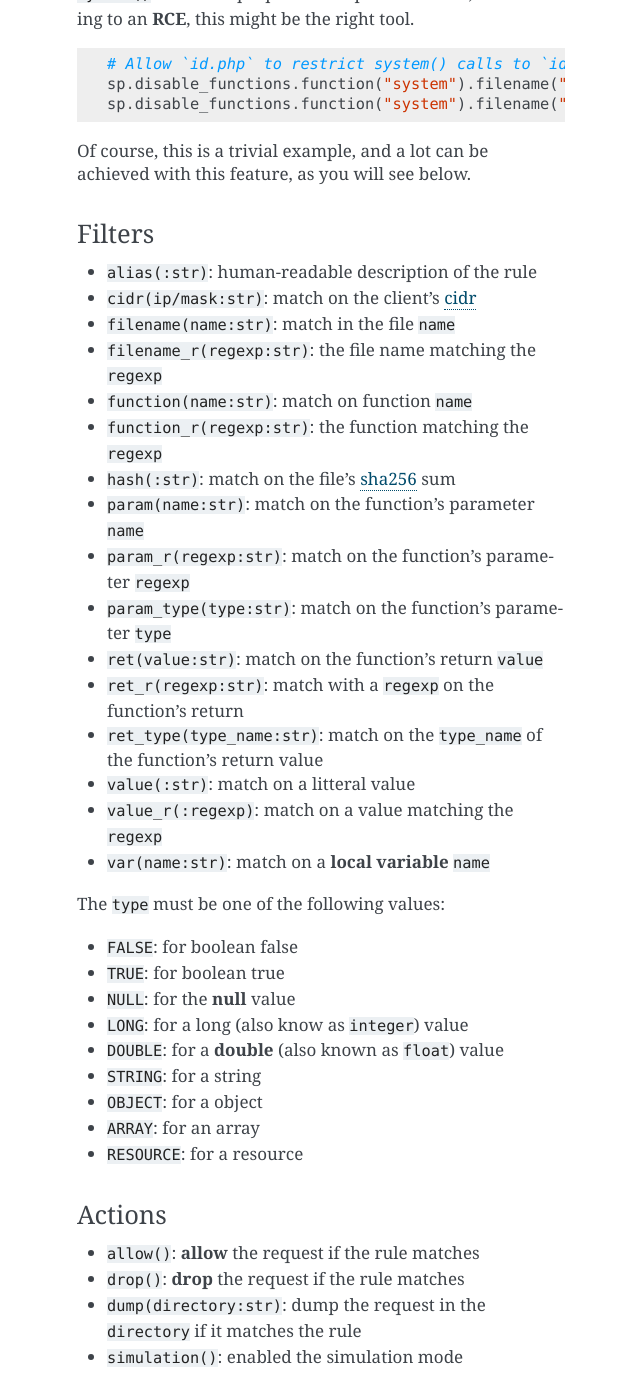
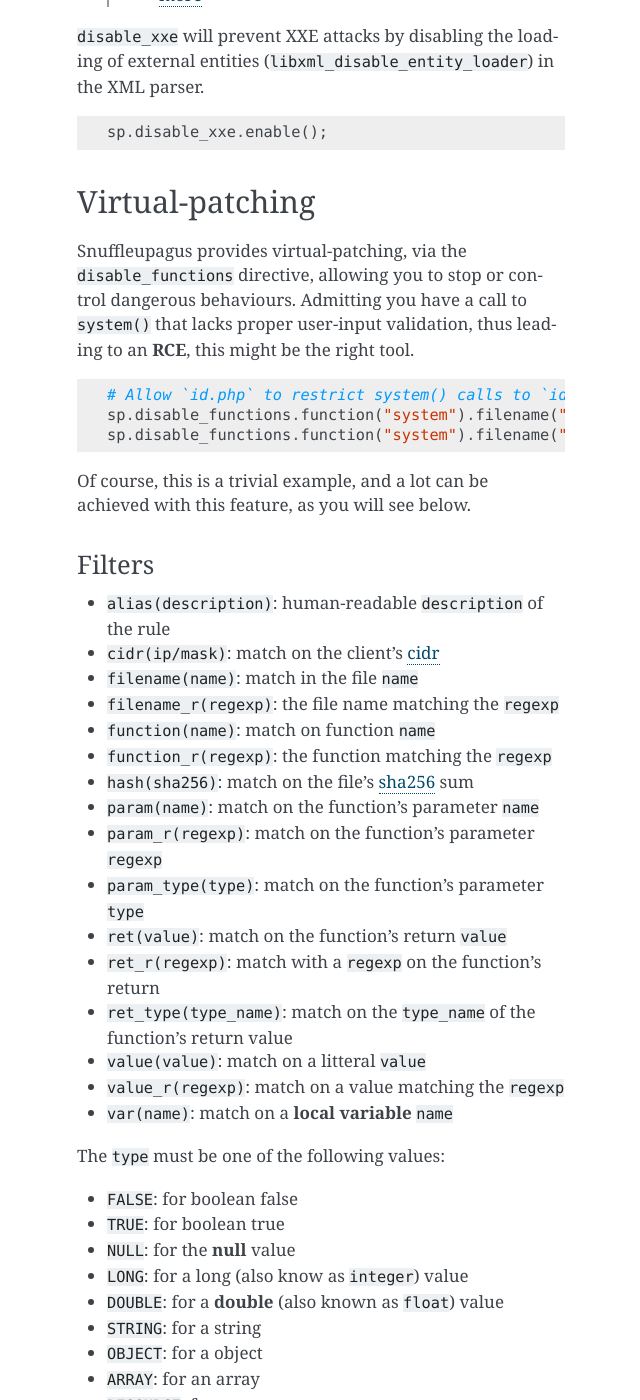
Before and after one commit to jvoisin/snuffleupagus, a Sphinx documentation site: the page built from doc/source/config.rst, in a window 1280 px wide and 1400 px high, scrolled down 3995 px. Shown: the whole window, without its empty margins (429-1069 px from the left). Built offline with Sphinx 7.4.7, drawn with Linux system fonts in a browser that asks for light colours; some of the changed text lies outside the part shown.

Commit message:
Update a bit the configuration

```diff
--- a/doc/source/conf.py
+++ b/doc/source/conf.py
@@ -57,7 +57,7 @@
 # The short X.Y version.
 version = u'0.1'
 # The full version, including alpha/beta/rc tags.
-release = u'Public Alpha'
+release = u'beta'
 
 # The language for content autogenerated by Sphinx. Refer to documentation
 # for a list of supported languages.
--- a/doc/source/config.rst
+++ b/doc/source/config.rst
@@ -34,7 +40,7 @@
 forcing PHP to throw a `TypeError <https://secure.php.net/manual/en/class.typeerror.php>`_
 exception if an argument type being passed to a function does not match its corresponding declared parameter type.
 
-It can either be ``enabled`` or ``disabled``
+It can either be ``enabled`` or ``disabled``.
 
 ::
 
@@ -191,22 +201,22 @@
 Filters
 ^^^^^^^
 
-- ``alias(:str)``: human-readable description of the rule
-- ``cidr(ip/mask:str)``: match on the client's `cidr <https://en.wikipedia.org/wiki/Classless_Inter-Domain_Routing>`_
-- ``filename(name:str)``: match in the file ``name``
-- ``filename_r(regexp:str)``: the file name matching the ``regexp``
-- ``function(name:str)``: match on function ``name``
-- ``function_r(regexp:str)``: the function matching the ``regexp``
-- ``hash(:str)``: match on the file's `sha256 <https://en.wikipedia.org/wiki/SHA-2>`_ sum
-- ``param(name:str)``: match on the function's parameter ``name``
-- ``param_r(regexp:str)``: match on the function's parameter ``regexp``
-- ``param_type(type:str)``: match on the function's parameter ``type``
-- ``ret(value:str)``: match on the function's return ``value``
-- ``ret_r(regexp:str)``: match with a ``regexp`` on the function's return
-- ``ret_type(type_name:str)``: match on the ``type_name`` of the function's return value
-- ``value(:str)``: match on a litteral value
-- ``value_r(:regexp)``: match on a value matching the ``regexp``
-- ``var(name:str)``: match on a **local variable** ``name``
+- ``alias(description)``: human-readable ``description`` of the rule
+- ``cidr(ip/mask)``: match on the client's `cidr <https://en.wikipedia.org/wiki/Classless_Inter-Domain_Routing>`_
+- ``filename(name)``: match in the file ``name``
+- ``filename_r(regexp)``: the file name matching the ``regexp``
+- ``function(name)``: match on function ``name``
+- ``function_r(regexp)``: the function matching the ``regexp``
+- ``hash(sha256)``: match on the file's `sha256 <https://en.wikipedia.org/wiki/SHA-2>`_ sum
+- ``param(name)``: match on the function's parameter ``name``
+- ``param_r(regexp)``: match on the function's parameter ``regexp``
+- ``param_type(type)``: match on the function's parameter ``type``
+- ``ret(value)``: match on the function's return ``value``
+- ``ret_r(regexp)``: match with a ``regexp`` on the function's return
+- ``ret_type(type_name)``: match on the ``type_name`` of the function's return value
+- ``value(value)``: match on a litteral ``value``
+- ``value_r(regexp)``: match on a value matching the ``regexp``
+- ``var(name)``: match on a **local variable** ``name``
 
 The ``type`` must be one of the following values:
 
@@ -225,7 +235,7 @@
 
 - ``allow()``: **allow** the request if the rule matches
 - ``drop()``: **drop** the request if the rule matches
-- ``dump(directory:str)``: dump the request in the ``directory`` if it matches the rule
+- ``dump(directory)``: dump the request in the ``directory`` if it matches the rule
 - ``simulation()``: enabled the simulation mode
 
 Details
```
Also changed, not shown: other parts of doc/source/config.rst (+12 -2 lines), doc/source/faq.rst (+17 -10 lines), doc/source/features.rst (+9 -3 lines).
